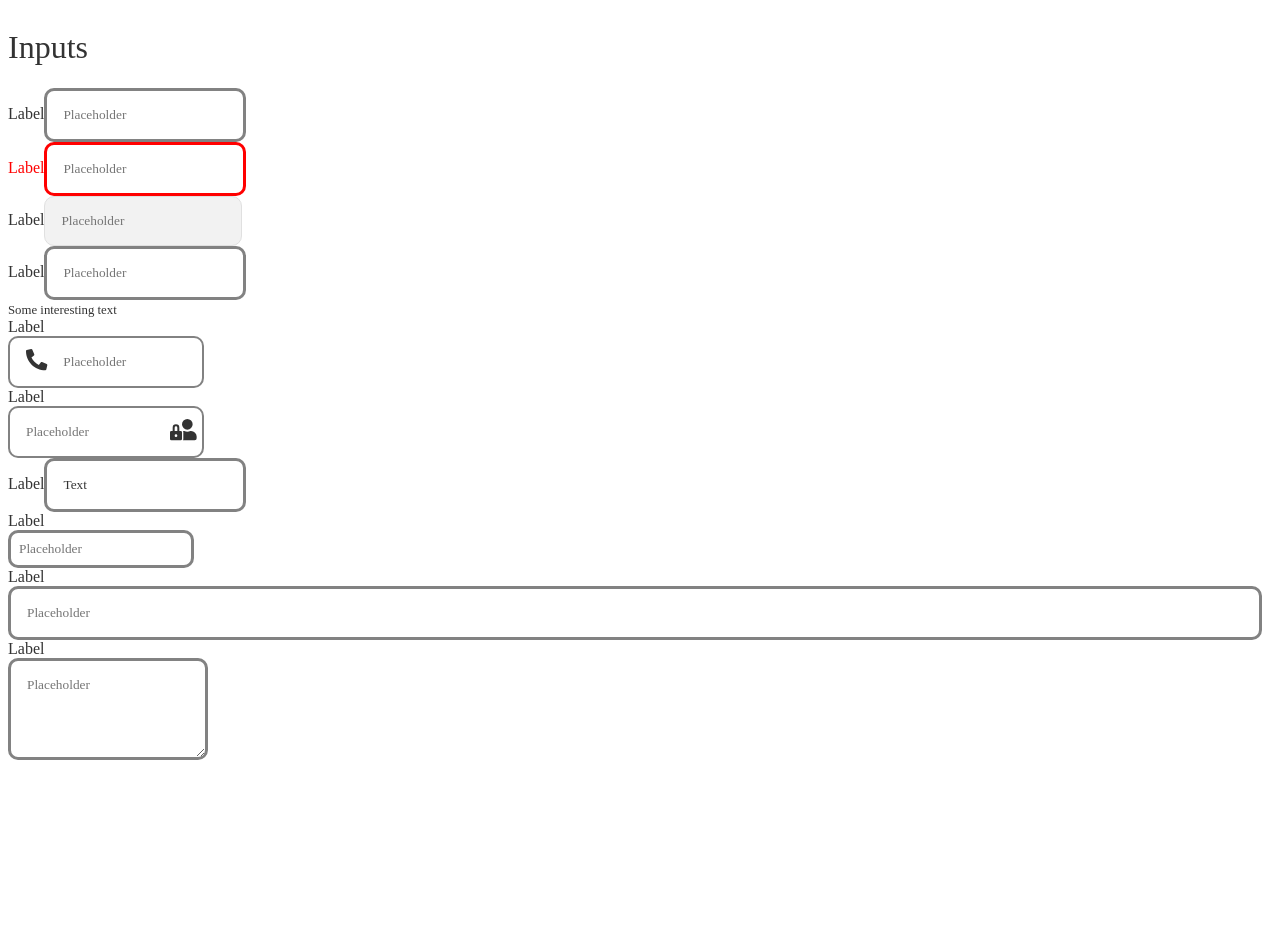
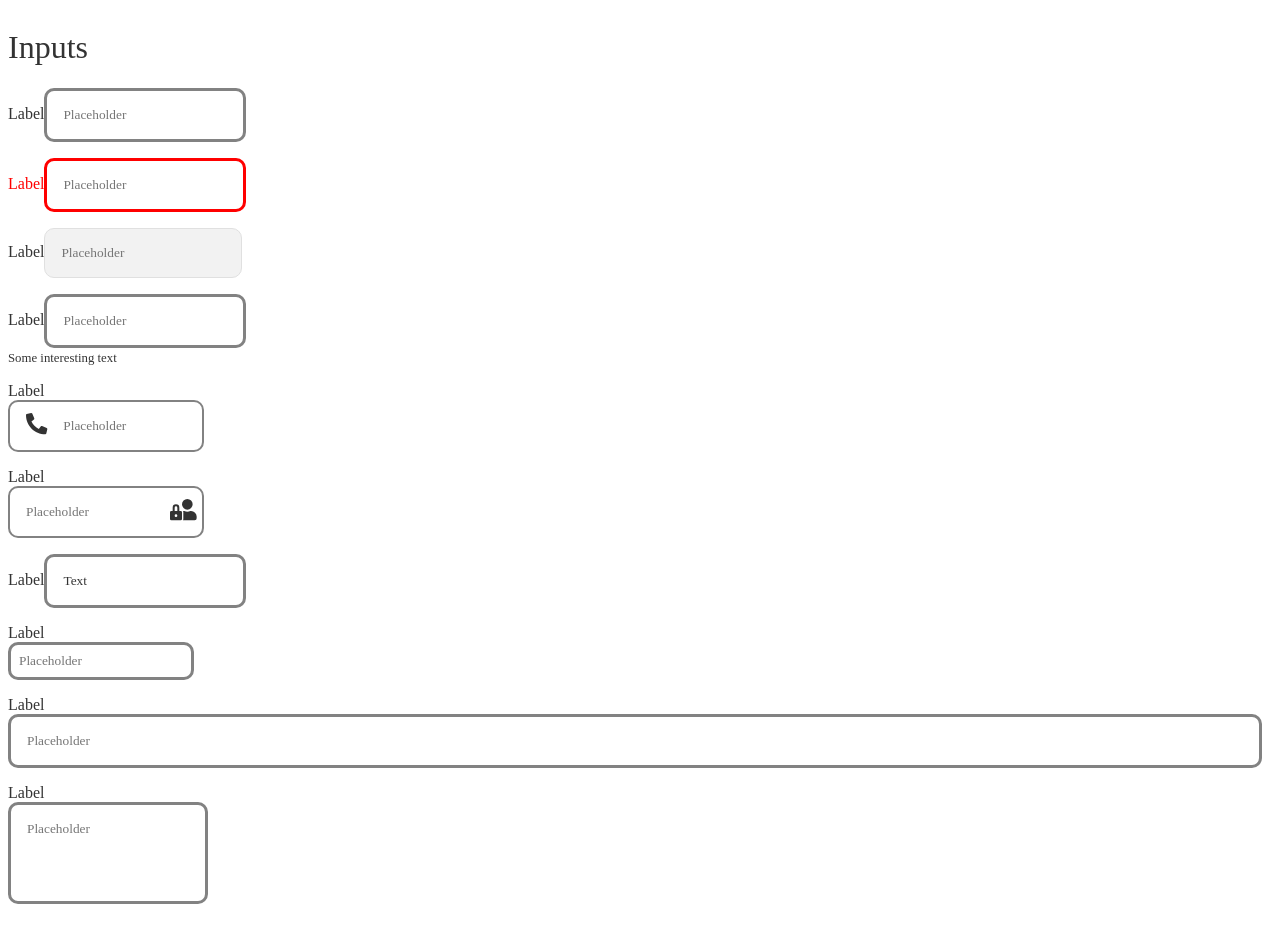
Before and after one commit to youhane/input_challenge, a React (Create React App) app: page / in a window 1280 px wide. Shown: the top 942 px of the page. Before the commit the page ends 800 px from the top, so only its background shows below. Built offline with nearby package versions, Linux system fonts and the light colour scheme.

Commit message:
readme updated

```diff
--- a/src/Default.styles.js
+++ b/src/Default.styles.js
@@ -21,4 +21,8 @@ export const InputDefault = styled.div`
     span{
         font-size: .8rem;
     }
+
+    textarea{
+        resize: none;
+    }
 `
--- a/src/GlobalStyle.js
+++ b/src/GlobalStyle.js
@@ -8,15 +8,21 @@ export const GlobalStyle = createGlobalStyle`
                 transition: all .2s;
                 color: #333333;
         }
+
         div{
                 display: flex;
                 flex-direction: column;
                 width: 15rem;
         }
+
         input, textarea{
                 padding: 1rem;
                 border: 3px solid;
                 border-radius: 10px;
                 outline: none;
         }
+
+        div > div{
+                margin-bottom: 1rem;
+        }
 `
```
Also changed, not shown: images/chrome_AtRPMGCCuR.png (added), 1 other file (tests, documents, lock files or other folders).
